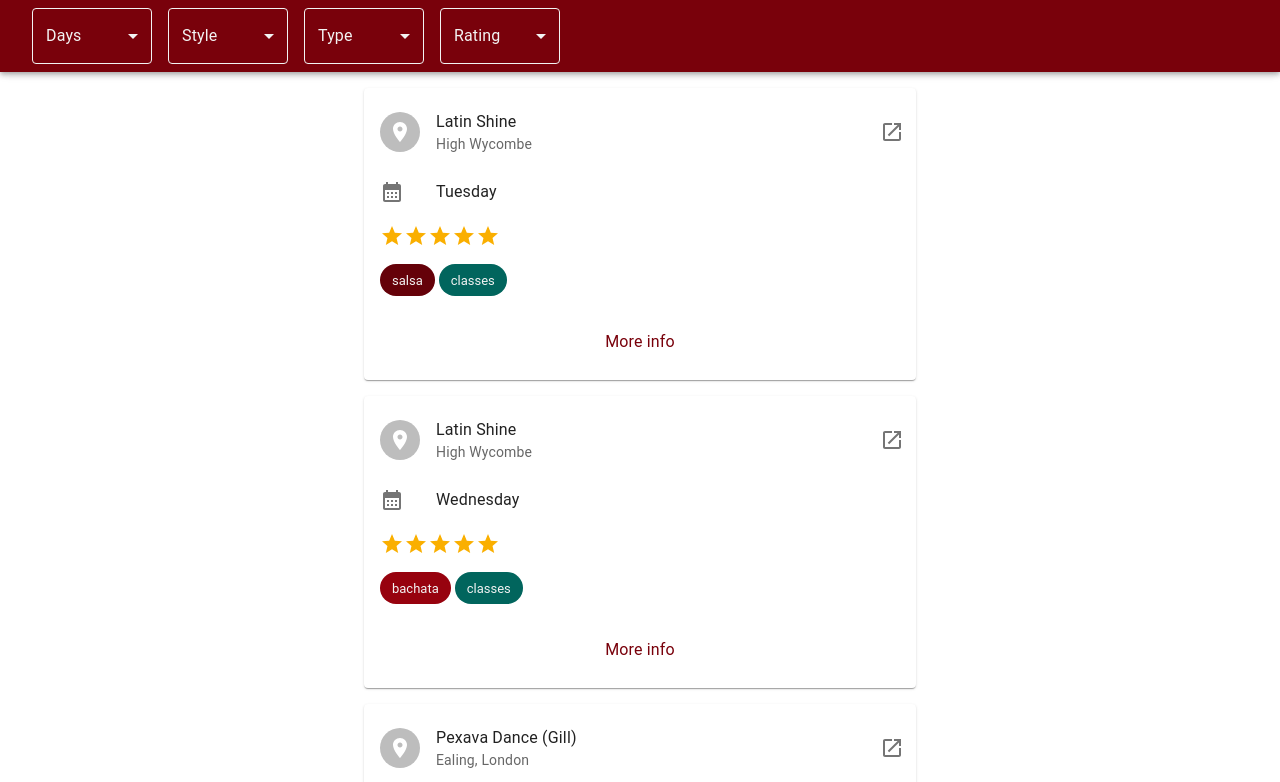
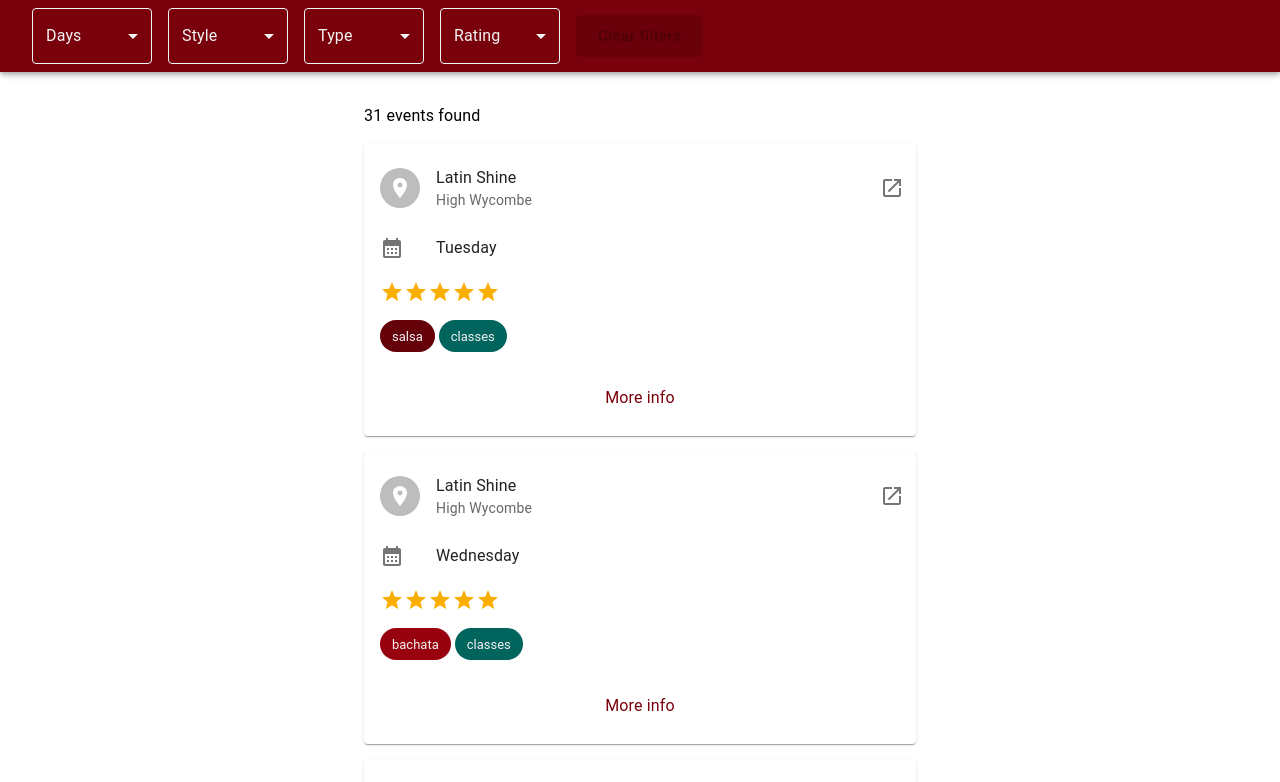
Before and after one commit to PaoloMura/dance-events, a React (Create React App) app: page / in a window 1280 px wide. Shown: the top 782 px of the page. Built offline with nearby package versions, Linux system fonts and the light colour scheme.

Commit message:
added clear filters button

```diff
--- /dev/null
+++ b/src/components/ClearButton.jsx
@@ -0,0 +1,21 @@
+import { Button } from "@mui/material";
+import React from "react";
+import { FiltersContext } from "../hooks/FiltersProvider";
+
+export default function ClearButton() {
+  const { days, rating, style, type, dispatch } =
+    React.useContext(FiltersContext);
+
+  return (
+    <Button
+      onClick={() => dispatch({ type: "CLEAR" })}
+      disabled={!days.length && !rating && !style && !type}
+      variant="contained"
+      size="large"
+      color="secondary"
+      sx={{ m: 1, textTransform: "none" }}
+    >
+      Clear filters
+    </Button>
+  );
+}
--- a/src/components/EventList.jsx
+++ b/src/components/EventList.jsx
@@ -2,6 +2,7 @@ import React from "react";
 import events from "../data/events";
 import {
   Avatar,
+  Box,
   Button,
   Card,
   Chip,
@@ -18,6 +19,7 @@ import {
   ListItemText,
   Rating,
   Stack,
+  Typography,
 } from "@mui/material";
 import PlaceIcon from "@mui/icons-material/Place";
 import OpenInNewIcon from "@mui/icons-material/OpenInNew";
@@ -45,6 +47,12 @@ export default function EventList() {
 
   return (
     <Container maxWidth="sm" sx={{ paddingY: (theme) => theme.spacing(2) }}>
+      <Box sx={{ marginY: 2 }}>
+        <Typography>
+          {filteredEvents.length} event{filteredEvents.length === 1 ? "" : "s"}{" "}
+          found
+        </Typography>
+      </Box>
       <Stack spacing={2}>
         {filteredEvents.map((event, index) => (
           <Card key={index}>
--- a/src/components/Header.jsx
+++ b/src/components/Header.jsx
@@ -12,6 +12,7 @@ import StyleSelect from "./StyleSelect";
 import TypeSelect from "./TypeSelect";
 import RatingSelect from "./RatingSelect";
 import TuneIcon from "@mui/icons-material/Tune";
+import ClearButton from "./ClearButton";
 
 export default function Header() {
   const [openFilters, setOpenFilters] = React.useState(false);
@@ -36,6 +37,7 @@ export default function Header() {
               <StyleSelect />
               <TypeSelect />
               <RatingSelect />
+              <ClearButton />
             </>
           )}
         </Toolbar>
@@ -57,6 +59,7 @@ export default function Header() {
         <StyleSelect />
         <TypeSelect />
         <RatingSelect />
+        <ClearButton />
       </Drawer>
     </>
   );
--- a/src/lib/filtersReducer.js
+++ b/src/lib/filtersReducer.js
@@ -52,6 +52,14 @@ export function filtersReducer(filters, action) {
         ...filters,
         type,
       };
+    case "CLEAR":
+      window.history.replaceState(null, "", "?");
+      return {
+        days: [],
+        rating: "",
+        style: "",
+        type: "",
+      };
     default:
       return {
         ...filters,
--- a/src/lib/theme.js
+++ b/src/lib/theme.js
@@ -6,6 +6,9 @@ export const theme = createTheme({
   palette: {
     primary: {
       main: "#79010b",
+    },
+    secondary: {
+      main: "#01796f",
     },
     salsa: {
       main: "#650109",
```
